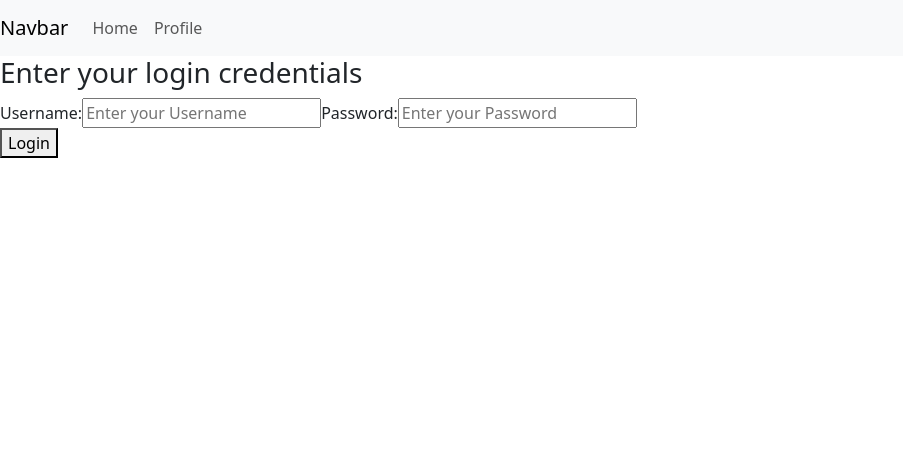
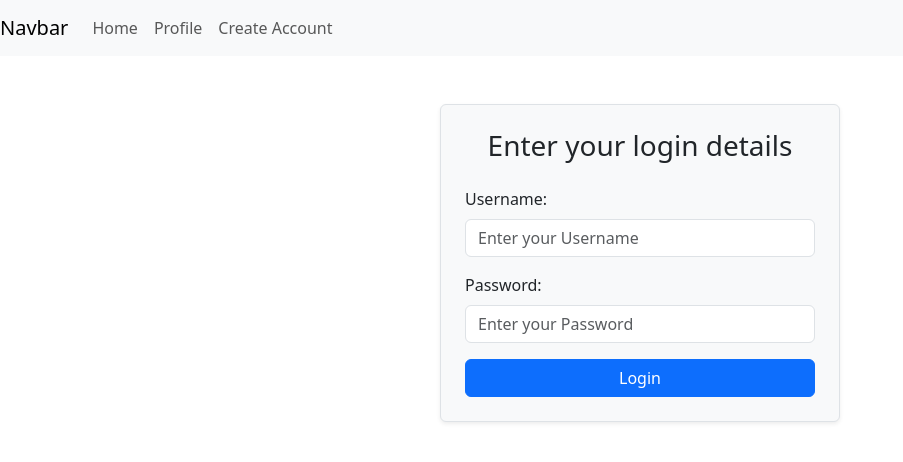
Before and after one commit to Rexo42/SoftwareFrameWorks, an Angular app in the folder Project_server/week4/: page /login in a window 1280 px wide. Shown: the top 462 px of the page, without its empty margins (0-903 px from the left). Built offline with nearby package versions, Linux system fonts and the light colour scheme.

Commit message:
Added creating user functionality and updated frontend UI

```diff
--- a/Project_server/week4/src/app/app-module.ts
+++ b/Project_server/week4/src/app/app-module.ts
@@ -12,6 +12,7 @@ import { Home } from './components/home/home';
 import { NavBar } from './components/nav-bar/nav-bar';
 import { LoginPage } from './components/login-page/login-page';
 import { Profile } from './components/profile/profile';
+import { CreateAccount } from './components/create-account/create-account';
 
 @NgModule({
   declarations: [
@@ -19,7 +20,8 @@ import { Profile } from './components/profile/profile';
     Home,
     NavBar,
     LoginPage,
-    Profile
+    Profile,
+    CreateAccount
   ],
   imports: [
     BrowserModule,
--- a/Project_server/week4/src/app/app-routing-module.ts
+++ b/Project_server/week4/src/app/app-routing-module.ts
@@ -3,13 +3,15 @@ import { RouterModule, Routes } from '@angular/router';
 import {Home} from './components/home/home';
 import {LoginPage} from './components/login-page/login-page';
 import {Profile} from './components/profile/profile';
+import {CreateAccount} from './components/create-account/create-account';
 
 const routes: Routes =
 [
-  {path: '', component: Home},
+  {path: '', component: CreateAccount},
   {path: 'home', component: Home},
   {path: 'login', component: LoginPage},
-  {path: 'profile', component: Profile}
+  {path: 'profile', component: Profile},
+  {path: 'create', component: CreateAccount}
 
 ];
 
--- /dev/null
+++ b/Project_server/week4/src/app/components/create-account/create-account.css
@@ -0,0 +1,3 @@
+#errorMsg{
+    color: red;
+}
--- /dev/null
+++ b/Project_server/week4/src/app/components/create-account/create-account.html
@@ -0,0 +1,51 @@
+    <app-nav-bar></app-nav-bar>
+    <form (ngSubmit)="accountCreate()" class="container mt-4 p-4 border rounded shadow-sm bg-light" style="max-width: 500px;">
+  <h3 class="mb-4 text-center">Create Account</h3>
+
+  <div class="mb-3">
+    <label for="username" class="form-label">Username:</label>
+    <input
+      type="text"
+      id="username"
+      name="username"
+      class="form-control"
+      [(ngModel)]="username"
+      placeholder="Enter your Username"
+      required
+    >
+  </div>
+
+  <div class="mb-3">
+    <label for="password" class="form-label">Password:</label>
+    <input
+      type="password"
+      id="password"
+      name="password"
+      class="form-control"
+      [(ngModel)]="password"
+      placeholder="Enter your Password"
+      required
+    >
+  </div>
+
+  <div class="mb-3">
+    <label for="email" class="form-label">Email:</label>
+    <input
+      type="email"
+      id="email"
+      name="email"
+      class="form-control"
+      [(ngModel)]="email"
+      placeholder="Enter your Email"
+      required
+    >
+  </div>
+
+  <div class="d-grid">
+    <button type="submit" class="btn btn-primary">Create Account</button>
+  </div>
+
+  <div *ngIf="message" class="mt-3 alert alert-info text-center" id="errorMsg">
+    {{ message }}
+  </div>
+</form>
--- /dev/null
+++ b/Project_server/week4/src/app/components/create-account/create-account.ts
@@ -0,0 +1,50 @@
+import { Component, OnInit } from '@angular/core';
+import { Router } from '@angular/router';
+import { Api } from '../../services/api';
+
+@Component({
+  selector: 'app-create-account',
+  standalone: false,
+  templateUrl: './create-account.html',
+  styleUrl: './create-account.css'
+})
+export class CreateAccount
+{
+  username: string = '';
+  password: string = '';
+  email: string = '';
+  message: string = '';
+  constructor(private router: Router, private Api : Api) {}
+        ngOnInit(): void
+    {
+      if (localStorage.getItem('currentUser'))
+      {
+        this.router.navigate(['/profile']);
+      }
+
+    }
+
+  accountCreate()
+  {
+    const user = {username: this.username, password: this.password, email: this.email}
+
+      this.Api.createAccountRequest(user).subscribe({
+      next: (response) => {
+        if (response.success)
+        {
+          // we need to set local storage of the values
+          localStorage.setItem('currentUser', JSON.stringify(response.details))
+          this.router.navigate(['/profile']);
+        } else {
+          this.message = response.message;
+        }
+      },
+      error: (err) => {
+        console.error('Login error:', err);
+        this.message = 'Server error, please try again later.';
+      }
+    });
+    // api makes call sends user as data and creates the account
+      // only check if the username is taken
+  }
+}
--- a/Project_server/week4/src/app/components/home/home.html
+++ b/Project_server/week4/src/app/components/home/home.html
@@ -1,2 +1,15 @@
 <app-nav-bar></app-nav-bar>
-<h1> this is the home page</h1>
+<div class="container text-center mt-5">
+  <div class="p-5 mb-4 bg-light rounded-3 shadow-sm">
+    <div class="container-fluid py-5">
+      <h1 class="display-4">Welcome to the Home Page</h1>
+      <p class="lead">This is a chat-room based app in development</p>
+      <hr class="my-4">
+      <p>If you already have an account, you can log in. If not, feel free to create one!</p>
+      <div class="d-flex justify-content-center gap-3 mt-4">
+        <a routerLink="/login" class="btn btn-primary btn-lg">Login</a>
+        <a routerLink="/create" class="btn btn-outline-secondary btn-lg">Create Account</a>
+      </div>
+    </div>
+  </div>
+</div>
--- a/Project_server/week4/src/app/components/login-page/login-page.html
+++ b/Project_server/week4/src/app/components/login-page/login-page.html
@@ -1,30 +1,41 @@
 <app-nav-bar></app-nav-bar>
-<div class="main">
-    <h3>Enter your login credentials</h3>
+<div class="container mt-5 p-4 border rounded shadow-sm bg-light" style="max-width: 400px;">
+  <h3 class="mb-4 text-center">Enter your login details</h3>
 
-    <form (ngSubmit)="login()">
-        <label for="first">
-            Username:
-        </label>
-        <input type="text" id="username" name="username" [(ngModel)]="username"
-            [(ngModel)]="username"
-            placeholder="Enter your Username" required>
+  <form (ngSubmit)="login()">
 
+    <div class="mb-3">
+      <label for="username" class="form-label">Username:</label>
+      <input
+        type="text"
+        id="username"
+        name="username"
+        class="form-control"
+        [(ngModel)]="username"
+        placeholder="Enter your Username"
+        required
+      >
+    </div>
 
-        <label for="username">
-            Password:
-        </label>
-        <input type="password" id="password" name="password" [(ngModel)]="password"
-            [(ngModel)]="password"
-            placeholder="Enter your Password" required>
+    <div class="mb-3">
+      <label for="password" class="form-label">Password:</label>
+      <input
+        type="password"
+        id="password"
+        name="password"
+        class="form-control"
+        [(ngModel)]="password"
+        placeholder="Enter your Password"
+        required
+      >
+    </div>
 
+    <div class="d-grid">
+      <button type="submit" class="btn btn-primary">Login</button>
+    </div>
+  </form>
 
-        <div class="wrap">
-            <button type="submit">
-                Login
-            </button>
-        </div>
-    </form>
-
-    <div id = errorMsg>{{ message }}</div>
+  <div *ngIf="message" class="mt-3 alert alert-danger text-center" id="errorMsg">
+    {{ message }}
+  </div>
 </div>
--- a/Project_server/week4/src/app/components/nav-bar/nav-bar.html
+++ b/Project_server/week4/src/app/components/nav-bar/nav-bar.html
@@ -15,6 +15,9 @@
       <li class="nav-item" *ngIf="isLoggedIn">
         <a class="nav-link" (click)="logout()" style="cursor: pointer;">Logout</a>
       </li>
+      <li class="nav-item" *ngIf="!isLoggedIn">
+        <a class="nav-link" (click)="create()" style="cursor: pointer;">Create Account</a>
+      </li>
     </ul>
 
   </div>
--- a/Project_server/week4/src/app/components/nav-bar/nav-bar.ts
+++ b/Project_server/week4/src/app/components/nav-bar/nav-bar.ts
@@ -21,6 +21,10 @@ export class NavBar implements OnInit
   {
     localStorage.removeItem('currentUser');
     this.isLoggedIn = false;
+    this.router.navigate(['/home']);
+  }
+  create(): void
+  {
     this.router.navigate(['/login']);
   }
 }
--- a/Project_server/week4/src/app/components/profile/profile.html
+++ b/Project_server/week4/src/app/components/profile/profile.html
@@ -1,25 +1,56 @@
 <app-nav-bar></app-nav-bar>
 
-<form [formGroup]="profileForm" (ngSubmit)="onSubmit()">
-  <label>
-    Username:
-    <input type="text" formControlName="username" />
-  </label>
+<form [formGroup]="profileForm" (ngSubmit)="onSubmit()" class="container mt-4 p-4 border rounded shadow-sm bg-light" style="max-width: 500px;">
+  <h3 class="mb-4 text-center">Update Profile</h3>
 
-  <label>
-    Birthdate:
-    <input type="text" formControlName="birthdate" />
-  </label>
+  <div class="mb-3">
+    <label for="username" class="form-label">Username:</label>
+    <input
+      type="text"
+      id="username"
+      class="form-control"
+      formControlName="username"
+      placeholder="Enter your Username"
+      required
+    />
+  </div>
 
-  <label>
-    Age:
-    <input type="number" formControlName="age" />
-  </label>
+  <div class="mb-3">
+    <label for="birthdate" class="form-label">Birthdate:</label>
+    <input
+      type="date"
+      id="birthdate"
+      class="form-control"
+      formControlName="birthdate"
+      placeholder="Select your Birthdate"
+    />
+  </div>
 
-  <label>
-    Email:
-    <input type="email" formControlName="email" />
-  </label>
+  <div class="mb-3">
+    <label for="age" class="form-label">Age:</label>
+    <input
+      type="number"
+      id="age"
+      class="form-control"
+      formControlName="age"
+      placeholder="Enter your Age"
+      min="0"
+    />
+  </div>
 
-  <button type="submit">Update Profile</button>
+  <div class="mb-3">
+    <label for="email" class="form-label">Email:</label>
+    <input
+      type="email"
+      id="email"
+      class="form-control"
+      formControlName="email"
+      placeholder="Enter your Email"
+      required
+    />
+  </div>
+
+  <div class="d-grid">
+    <button type="submit" class="btn btn-primary" [disabled]="profileForm.invalid">Update Profile</button>
+  </div>
 </form>
--- a/Project_server/week4/src/app/services/api.ts
+++ b/Project_server/week4/src/app/services/api.ts
@@ -21,4 +21,9 @@ export class Api {
     {
       return this.http.post<LoginResponse>(`${this.baseUrl}/auth`, user);
     }
+
+    createAccountRequest(user: {username: string; password: string})
+    {
+      return this.http.post<LoginResponse>(`${this.baseUrl}/create`, user)
+    }
 }
```
Also changed, not shown: 2 other files (tests, documents, lock files or other folders).
